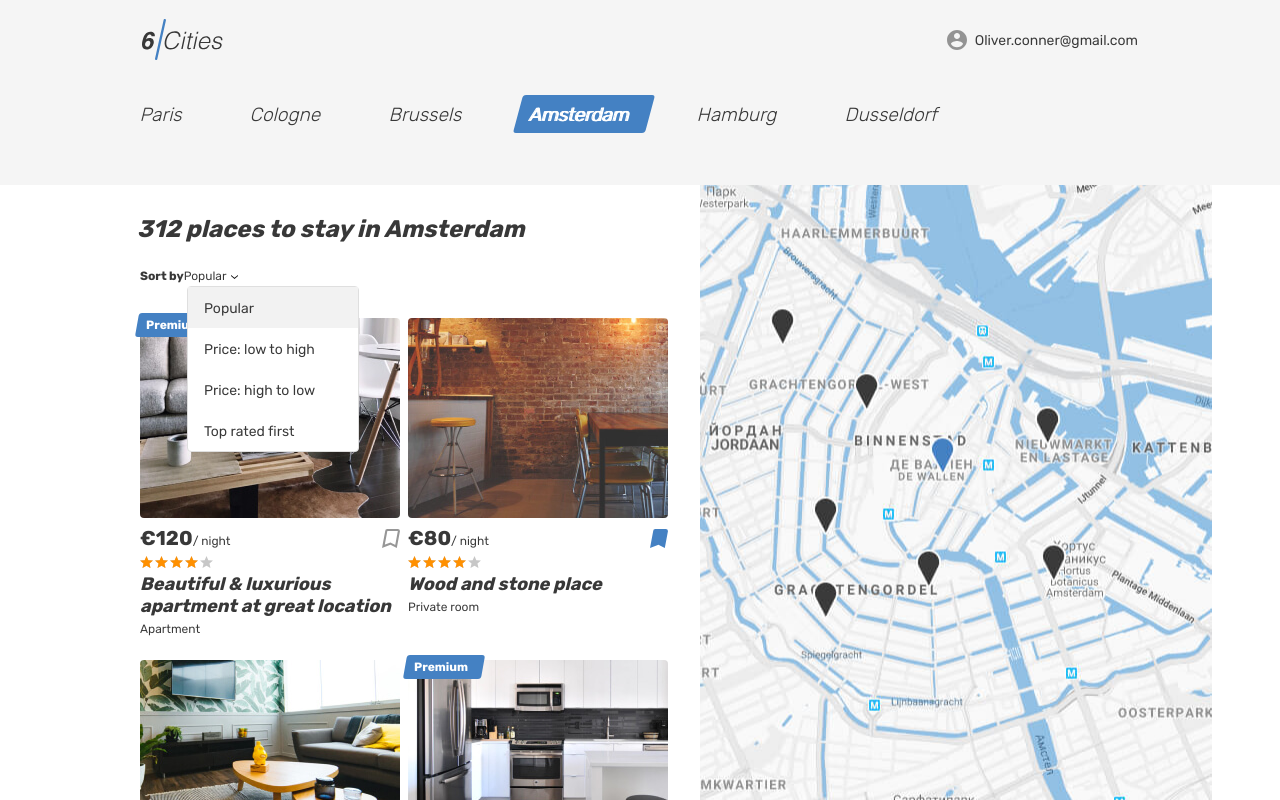
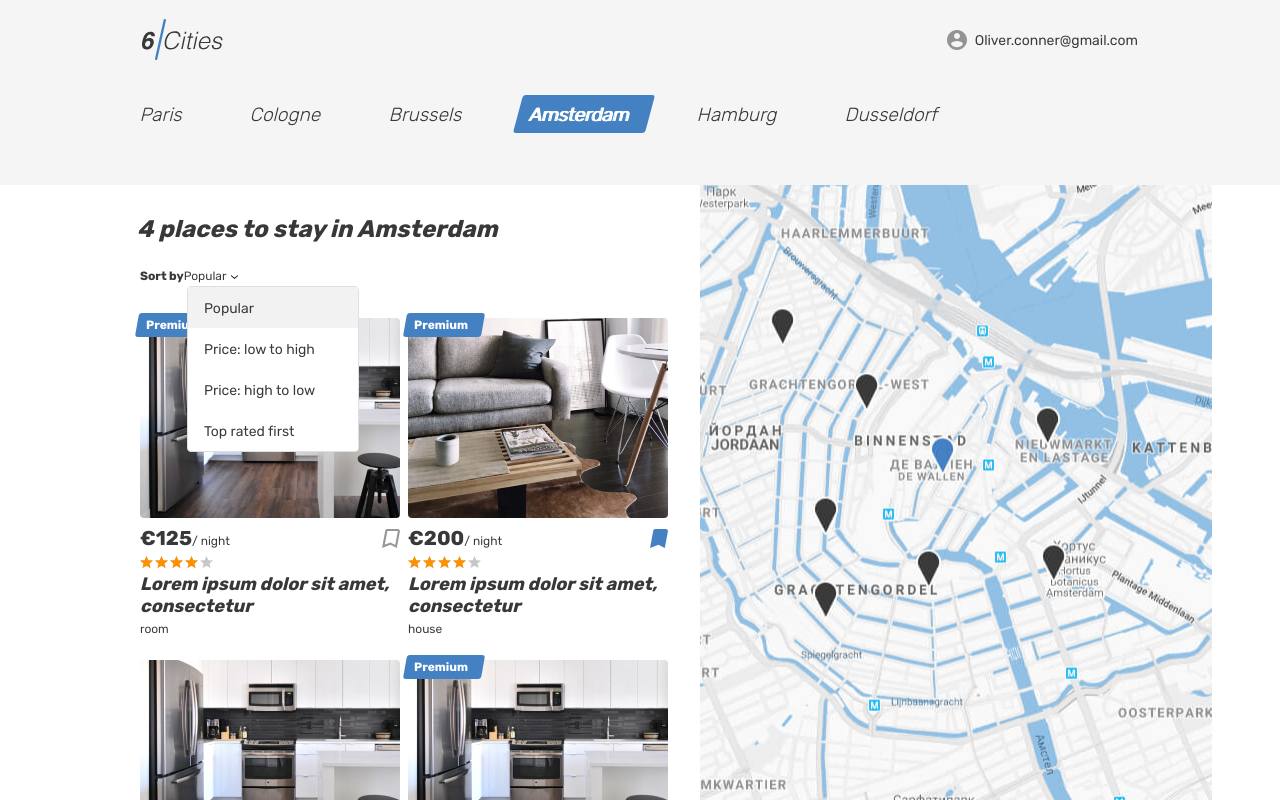
Before and after one commit to DanisHaertdinov/827987-six-cities-5, a React app: page / in a window 1280 px wide. Built offline with nearby package versions, Linux system fonts and the light colour scheme.

Commit message:
render offers list with mock data

```diff
--- a/src/components/app/app.jsx
+++ b/src/components/app/app.jsx
@@ -6,12 +6,12 @@ import PropertyScreen from '../property-screen/property-screen';
 import LoginScreen from '../login-screen/login-screen';
 import FavoritesScreen from '../favorites-screen/favorites-screen';
 
-const App = ({offersCount}) => (
+const App = ({offers}) => (
   <BrowserRouter>
     <Switch>
       <Route exact path="/">
         <MainScreen
-          offersCount = {offersCount}
+          offers = {offers}
         />
       </Route>
       <Route exact path="/login">
@@ -28,7 +28,7 @@ const App = ({offersCount}) => (
 );
 
 App.propTypes = {
-  offersCount: PropTypes.number.isRequired,
+  offers: PropTypes.array.isRequired,
 };
 
 export default App;
--- a/src/components/main-screen/main-screen.jsx
+++ b/src/components/main-screen/main-screen.jsx
@@ -1,7 +1,8 @@
 import React from "react";
 import PropTypes from "prop-types";
+import OffersList from "../offers-list/offers-list";
 
-const MainScreen = ({offersCount}) => (
+const MainScreen = ({offers}) => (
   <div className="page page--gray page--main">
     <header className="header">
       <div className="container">
@@ -67,7 +68,7 @@ const MainScreen = ({offersCount}) => (
         <div className="cities__places-container container">
           <section className="cities__places places">
             <h2 className="visually-hidden">Places</h2>
-            <b className="places__found">{offersCount} places to stay in Amsterdam</b>
+            <b className="places__found">{offers.length} places to stay in Amsterdam</b>
             <form className="places__sorting" action="#" method="get">
               <span className="places__sorting-caption">Sort by</span>
               <span className="places__sorting-type" tabIndex={0}>
@@ -91,169 +92,7 @@ const MainScreen = ({offersCount}) => (
             </select>
             */}
             </form>
-            <div className="cities__places-list places__list tabs__content">
-              <article className="cities__place-card place-card">
-                <div className="place-card__mark">
-                  <span>Premium</span>
-                </div>
-                <div className="cities__image-wrapper place-card__image-wrapper">
-                  <a href="#">
-                    <img className="place-card__image" src="img/apartment-01.jpg" width={260} height={200} alt="Place image" />
-                  </a>
-                </div>
-                <div className="place-card__info">
-                  <div className="place-card__price-wrapper">
-                    <div className="place-card__price">
-                      <b className="place-card__price-value">€120</b>
-                      <span className="place-card__price-text">/&nbsp;night</span>
-                    </div>
-                    <button className="place-card__bookmark-button button" type="button">
-                      <svg className="place-card__bookmark-icon" width={18} height={19}>
-                        <use xlinkHref="#icon-bookmark" />
-                      </svg>
-                      <span className="visually-hidden">To bookmarks</span>
-                    </button>
-                  </div>
-                  <div className="place-card__rating rating">
-                    <div className="place-card__stars rating__stars">
-                      <span style={{width: `80%`}} />
-                      <span className="visually-hidden">Rating</span>
-                    </div>
-                  </div>
-                  <h2 className="place-card__name">
-                    <a href="#">Beautiful &amp; luxurious apartment at great location</a>
-                  </h2>
-                  <p className="place-card__type">Apartment</p>
-                </div>
-              </article>
-              <article className="cities__place-card place-card">
-                <div className="cities__image-wrapper place-card__image-wrapper">
-                  <a href="#">
-                    <img className="place-card__image" src="img/room.jpg" width={260} height={200} alt="Place image" />
-                  </a>
-                </div>
-                <div className="place-card__info">
-                  <div className="place-card__price-wrapper">
-                    <div className="place-card__price">
-                      <b className="place-card__price-value">€80</b>
-                      <span className="place-card__price-text">/&nbsp;night</span>
-                    </div>
-                    <button className="place-card__bookmark-button place-card__bookmark-button--active button" type="button">
-                      <svg className="place-card__bookmark-icon" width={18} height={19}>
-                        <use xlinkHref="#icon-bookmark" />
-                      </svg>
-                      <span className="visually-hidden">In bookmarks</span>
-                    </button>
-                  </div>
-                  <div className="place-card__rating rating">
-                    <div className="place-card__stars rating__stars">
-                      <span style={{width: `80%`}} />
-                      <span className="visually-hidden">Rating</span>
-                    </div>
-                  </div>
-                  <h2 className="place-card__name">
-                    <a href="#">Wood and stone place</a>
-                  </h2>
-                  <p className="place-card__type">Private room</p>
-                </div>
-              </article>
-              <article className="cities__place-card place-card">
-                <div className="cities__image-wrapper place-card__image-wrapper">
-                  <a href="#">
-                    <img className="place-card__image" src="img/apartment-02.jpg" width={260} height={200} alt="Place image" />
-                  </a>
-                </div>
-                <div className="place-card__info">
-                  <div className="place-card__price-wrapper">
-                    <div className="place-card__price">
-                      <b className="place-card__price-value">€132</b>
-                      <span className="place-card__price-text">/&nbsp;night</span>
-                    </div>
-                    <button className="place-card__bookmark-button button" type="button">
-                      <svg className="place-card__bookmark-icon" width={18} height={19}>
-                        <use xlinkHref="#icon-bookmark" />
-                      </svg>
-                      <span className="visually-hidden">To bookmarks</span>
-                    </button>
-                  </div>
-                  <div className="place-card__rating rating">
-                    <div className="place-card__stars rating__stars">
-                      <span style={{width: `80%`}} />
-                      <span className="visually-hidden">Rating</span>
-                    </div>
-                  </div>
-                  <h2 className="place-card__name">
-                    <a href="#">Canal View Prinsengracht</a>
-                  </h2>
-                  <p className="place-card__type">Apartment</p>
-                </div>
-              </article>
-              <article className="cities__place-card place-card">
-                <div className="place-card__mark">
-                  <span>Premium</span>
-                </div>
-                <div className="cities__image-wrapper place-card__image-wrapper">
-                  <a href="#">
-                    <img className="place-card__image" src="img/apartment-03.jpg" width={260} height={200} alt="Place image" />
-                  </a>
-                </div>
-                <div className="place-card__info">
-                  <div className="place-card__price-wrapper">
-                    <div className="place-card__price">
-                      <b className="place-card__price-value">€180</b>
-                      <span className="place-card__price-text">/&nbsp;night</span>
-                    </div>
-                    <button className="place-card__bookmark-button button" type="button">
-                      <svg className="place-card__bookmark-icon" width={18} height={19}>
-                        <use xlinkHref="#icon-bookmark" />
-                      </svg>
-                      <span className="visually-hidden">To bookmarks</span>
-                    </button>
-                  </div>
-                  <div className="place-card__rating rating">
-                    <div className="place-card__stars rating__stars">
-                      <span style={{width: `100%`}} />
-                      <span className="visually-hidden">Rating</span>
-                    </div>
-                  </div>
-                  <h2 className="place-card__name">
-                    <a href="#">Nice, cozy, warm big bed apartment</a>
-                  </h2>
-                  <p className="place-card__type">Apartment</p>
-                </div>
-              </article>
-              <article className="cities__place-card place-card">
-                <div className="cities__image-wrapper place-card__image-wrapper">
-                  <a href="#">
-                    <img className="place-card__image" src="img/room.jpg" width={260} height={200} alt="Place image" />
-                  </a>
-                </div>
-                <div className="place-card__info">
-                  <div className="place-card__price-wrapper">
-                    <div className="place-card__price">
-                      <b className="place-card__price-value">€80</b>
-                      <span className="place-card__price-text">/&nbsp;night</span>
-                    </div>
-                    <button className="place-card__bookmark-button place-card__bookmark-button--active button" type="button">
-                      <svg className="place-card__bookmark-icon" width={18} height={19}>
-                        <use xlinkHref="#icon-bookmark-active" />
-                      </svg>
-                      <span className="visually-hidden">In bookmarks</span>
-                    </button>
-                  </div>
-                  <div className="place-card__rating rating">
-                    <div className="place-card__stars rating__stars">
-                      <span style={{width: `80%`}} />
-                      <span className="visually-hidden">Rating</span>
-                    </div>
-                  </div>
-                  <h2 className="place-card__name">
-                    <a href="#">Wood and stone place</a>
-                  </h2>
-                  <p className="place-card__type">Private room</p>
-                </div>
-              </article>
-            </div>
+            <OffersList offers={offers}/>
           </section>
           <div className="cities__right-section">
             <section className="cities__map map" />
@@ -266,7 +105,7 @@ const MainScreen = ({offersCount}) => (
 );
 
 MainScreen.propTypes = {
-  offersCount: PropTypes.number.isRequired,
+  offers: PropTypes.array.isRequired,
 };
 
 export default MainScreen;
--- a/src/components/offer-card/offer-card.jsx
+++ b/src/components/offer-card/offer-card.jsx
@@ -8,7 +8,7 @@ const OfferCard = (props) => {
   const {isPremium, photos, price, isFavorite, rating, title, type} = offer;
 
   const convertRatingToPercent = (ratingNumber) => {
-    return RATING.MAX / 100 * Math.round(ratingNumber);
+    return 100 * Math.round(ratingNumber) / RATING.MAX;
   };
 
   return (
--- a/src/components/offers-list/offers-list.jsx
+++ b/src/components/offers-list/offers-list.jsx
@@ -29,3 +29,5 @@ class OffersList extends PureComponent {
 OffersList.propTypes = {
   offers: PropTypes.array.isRequired,
 };
+
+export default OffersList;
--- a/src/constants/index.js
+++ b/src/constants/index.js
@@ -1,5 +1,3 @@
-export const OFFERS_COUNT = 312;
-
 export const RATING = {
   MIN: 1,
   MAX: 5,
--- a/src/index.js
+++ b/src/index.js
@@ -1,13 +1,11 @@
 import React from "react";
 import ReactDOM from "react-dom";
 import App from "./components/app/app";
-import {OFFERS_COUNT} from "./constants";
 import {offers} from './mocks/offers';
 import {reviews} from './mocks/reviews';
 
 ReactDOM.render(
     <App
-      offersCount = {OFFERS_COUNT}
       offers = {offers}
       reviews = {reviews}
     />,
```
